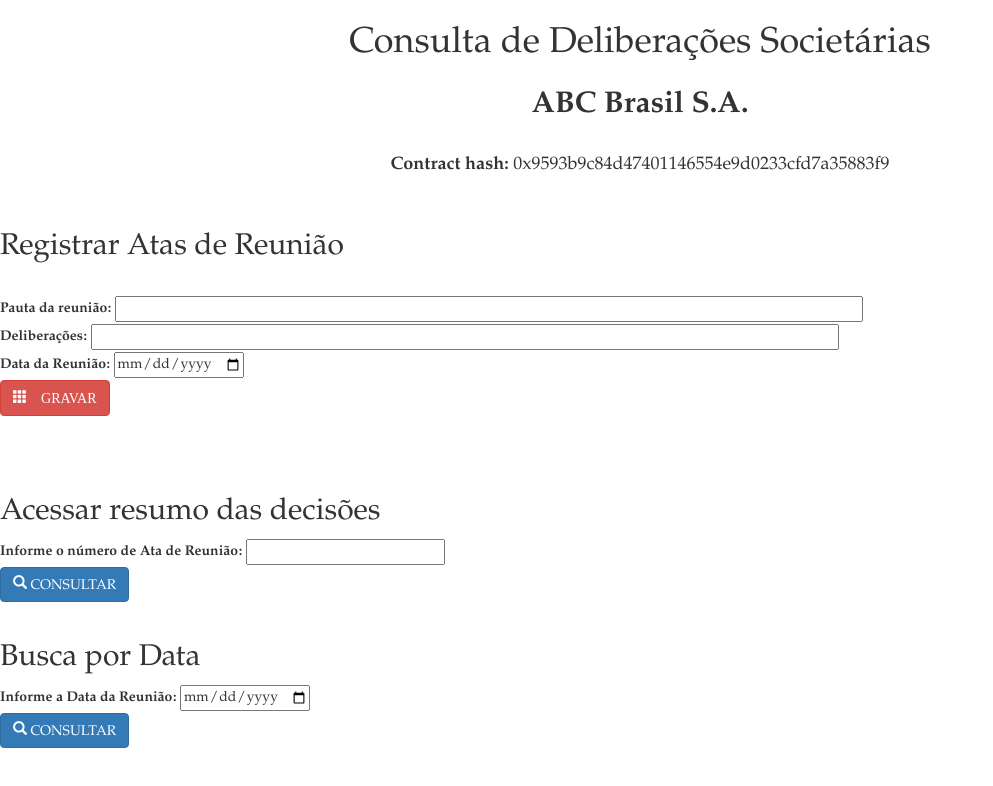
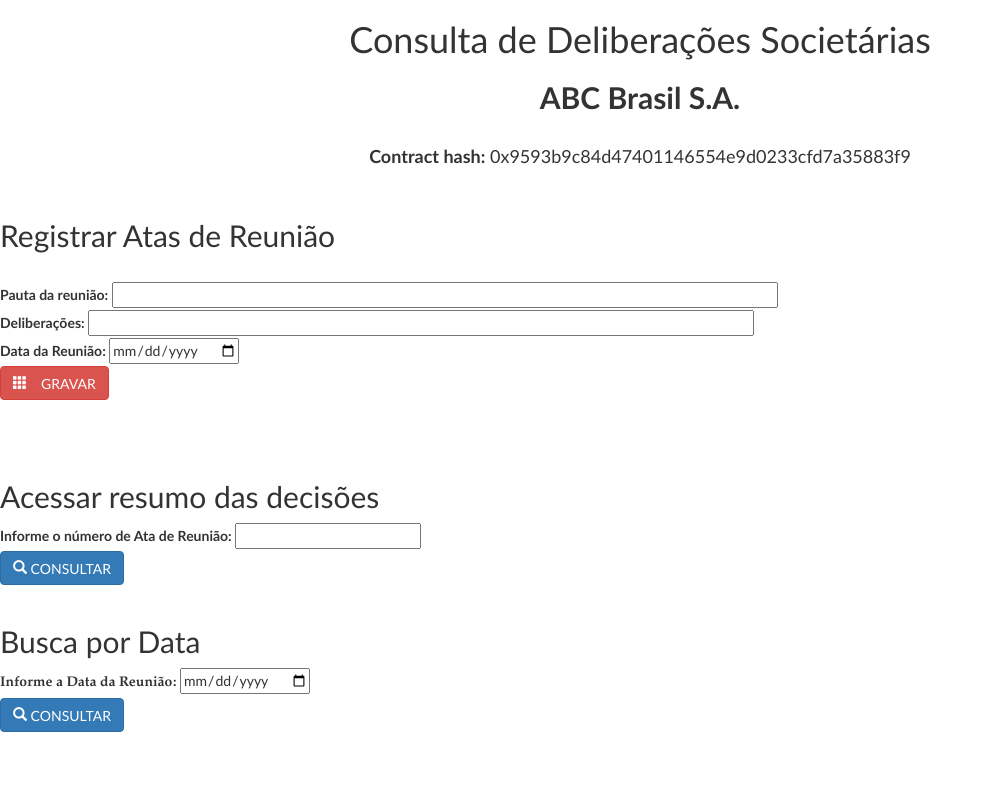
Before and after one commit to lmatrone/testeAtas3, a plain HTML site: page index.html in a window 1280 px wide. Shown: the whole page, without its empty margins (0-993 px from the left). Drawn offline with nearby package versions, Linux system fonts and the light colour scheme.

Commit message:
Update index.html

```diff
--- a/index.html
+++ b/index.html
@@ -13,51 +13,51 @@
     <body>
         <div class="container-fluid bg-2 text-center">
 
-            <h1> <font face="Garamond">Consulta de Deliberações Societárias </font> </h1>
-            <h2> <font face="Garamond"><b>ABC Brasil S.A.</b></font></h2>
-            <h2><font face="Garamond"><font size="4"><b>Contract hash:</b> 0x9593b9c84d47401146554e9d0233cfd7a35883f9</font></h2>
+            <h1> <font face="Calibri">Consulta de Deliberações Societárias </font> </h1>
+            <h2> <font face="Calibri"><b>ABC Brasil S.A.</b></font></h2>
+            <h2><font face="Calibri"><font size="4"><b>Contract hash:</b> 0x9593b9c84d47401146554e9d0233cfd7a35883f9</font></h2>
         </div>
             <br>
-            <h2><font face="Garamond">Registrar Atas de Reunião</font></h2>
+            <h2><font face="Calibri">Registrar Atas de Reunião</font></h2>
             <br>
             <div id="registro">
                 <form action="#" method="POST" name="formRegistro" id="formRegistro">
                     <div>
-                        <label for="pauta"><font face="Garamond">Pauta da reunião: </font></label>
+                        <label for="pauta"><font face="Calibri">Pauta da reunião: </font></label>
                         <input type="text" name="pauta" id="pauta" size="80" />
                     </div>
                     <div>
-                        <label for="decisao"><font face="Garamond">Deliberações: </font></label>
+                        <label for="decisao"><font face="Calibri">Deliberações: </font></label>
                         <input type="text" name="decisao" id="decisao" size="80" />
                     </div>
                     <div>
-                        <label for="data"><font face="Garamond">Data da Reunião: </font></label>
+                        <label for="data"><font face="Calibri">Data da Reunião: </font></label>
                         <input type="date" name="data" id="data" />
                     </div>
 
                     <div>
-                        <button onclick="ArquivarAta()" class="btn btn-danger"><font face="Arial"><span class="glyphicon glyphicon-th"> GRAVAR</span></font></button>
+                        <button onclick="ArquivarAta()" class="btn btn-danger"><span class="glyphicon glyphicon-th"> <font face="Calibri">  GRAVAR</span></font></button>
                     </div>
                 </form>
                 <br>
                 <div>
                     <div id="statusTransacao">&nbsp;</div>
               <br>
-            <h2><font face="Garamond">Acessar resumo das decisões</font></h2>
+            <h2><font face="Calibri">Acessar resumo das decisões</font></h2>
             <div id="decisao">
                 <form action="#" method="get" name="formPesquisa" id="formPesquisa">
                     <div>
-                        <label for="numeroAta"><font face="Garamond">Informe o número de Ata de Reunião: </font></label>
+                        <label for="numeroAta"><font face="Calibri">Informe o número de Ata de Reunião: </font></label>
                         <input type="number" name="numeroAta" id="numeroAta" />
                     </div>
                     <div>
-                    <button onclick="consultarDecisoes()" class="btn btn-primary"><span class="glyphicon glyphicon-search"><font face="Garamond">  CONSULTAR</font></span></button>
+                    <button onclick="consultarDecisoes()" class="btn btn-primary"><span class="glyphicon glyphicon-search"><font face="Calibri">  CONSULTAR</font></span></button>
                     </div>
                 <br>
                 </form>
                 <div id="resultadoPesquisa"></div>
 
-                <h2><font face="Garamond">Busca por Data</font></h2>
+                <h2><font face="Calibri">Busca por Data</font></h2>
                 <div id="data">
                     <form action="#" method="get" name="formPesquisa1" id="formPesquisa1">
                         <div>
@@ -65,7 +65,7 @@
                             <input type="date" name="_data" id="_data" />
                         </div>
                         <div>
-                        <button onclick="buscaPorData()" class="btn btn-primary"><span class="glyphicon glyphicon-search"><font face="Garamond">  CONSULTAR</font></span></button>
+                        <button onclick="buscaPorData()" class="btn btn-primary"><span class="glyphicon glyphicon-search"><font face="Calibri">  CONSULTAR</font></span></button>
                         </div>
                     </form>
                     <div id="resultadoPesquisa1"></div>
```
